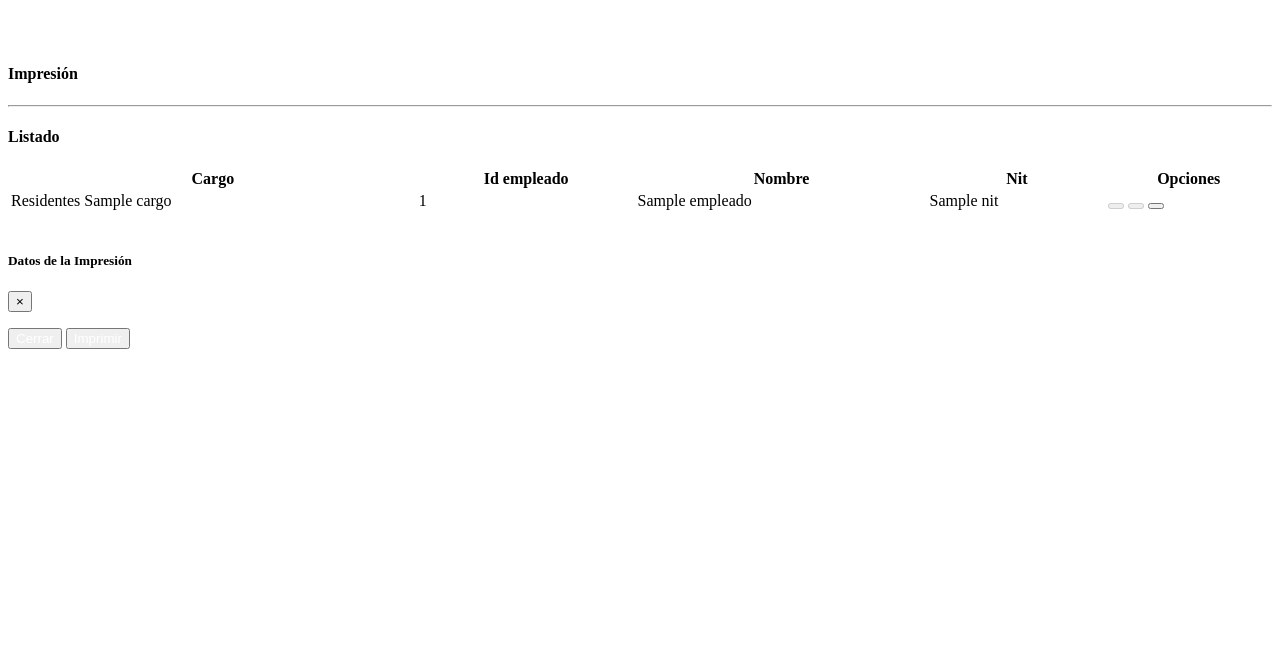
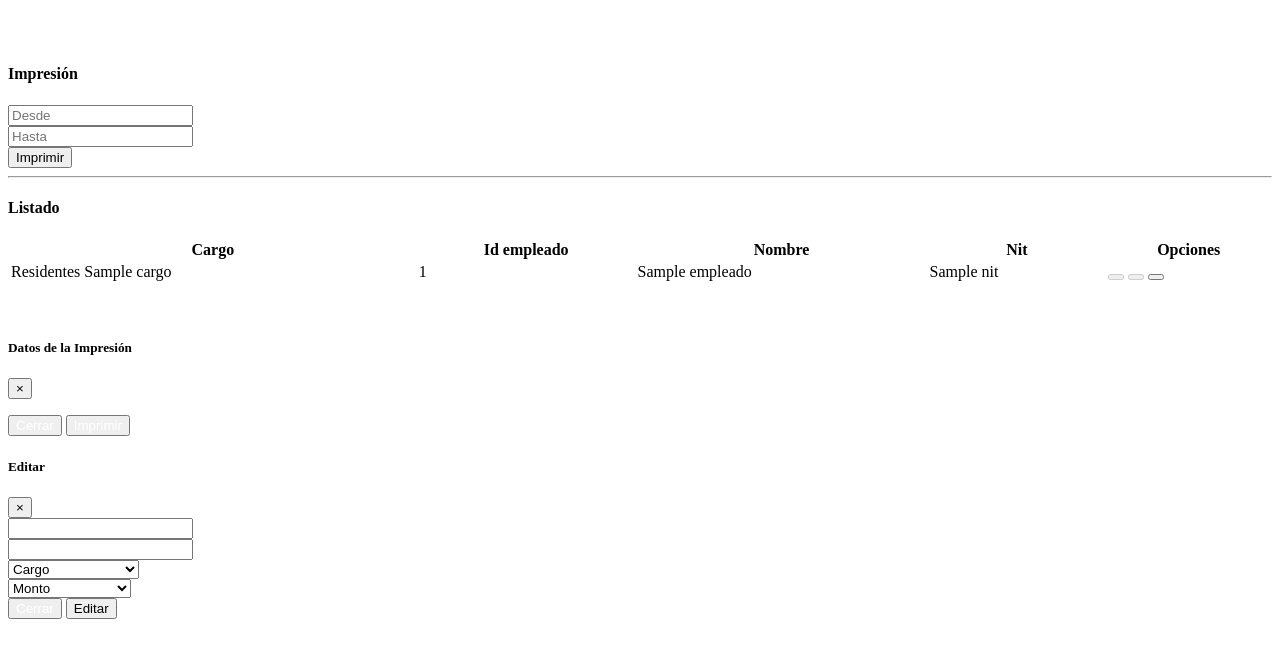
Before and after one commit to Greg-502/cheques, a CodeIgniter app: the page made by application/views/form.php in a window 1280 px wide. Shown: the top 658 px of the page. Run offline with CodeIgniter, Linux system fonts and the light colour scheme; tables that the repository leaves empty hold one stand-in row (values such as "Sample post"); the template is opened without the code that fills it: most values are stand-ins (such as "Sample title", 1, 10 or a date in 2020); some libraries are stand-ins or nearby versions.

Commit message:
Edicion agregada

```diff
--- a/application/config/database.php
+++ b/application/config/database.php
@@ -77,7 +77,7 @@ $db['default'] = array(
 	'dsn'	=> '',
 	'hostname' => 'localhost',
 	'username' => 'root',
-	'password' => '',
+	'password' => 'hro2020/',
 	'database' => 'cheques_tesoreria',
 	'dbdriver' => 'mysqli',
 	'dbprefix' => '',
--- a/application/controllers/Main.php
+++ b/application/controllers/Main.php
@@ -11,6 +11,7 @@ class Main extends CI_Controller {
 
 	public function index()
 	{
+		$this->load->model('MountModel');
 		$data['base_url'] = $this->config->item('base_url');
 
 		$year = gmdate('Y');
@@ -18,10 +19,10 @@ class Main extends CI_Controller {
 			'anio' => $year
 		);
 		$data['empleados'] = $this->empleado_model->listar();
-
+		$data2['montos'] = $this->MountModel->mounts();
 
 		$this->load->view('menu');
-		$this->load->view('form',$data);
+		$this->load->view('form',$data,$data2);
 		$this->load->view('footer', $dataY);
 	}
 
--- a/application/models/empleado_model.php
+++ b/application/models/empleado_model.php
@@ -41,4 +41,9 @@ class Empleado_model extends CI_Model{
 		$rows = $dbres->result_array();
 		return $rows[0]['status'];
 	}
+
+	function update_residente($id, $data) {
+		$this->db->where("id_Empleado", $id);
+		return $this->db->update("empleado", $data);
+	}
 }
--- a/application/views/form.php
+++ b/application/views/form.php
@@ -25,25 +25,28 @@
 
 <br><br>
 <div class="container">
-  <div id="prueba" class="">
-
-  </div>
   <div class="row">
     <div class="col-md-12">
       <h4 style="font-weight: bold">Impresión</h4>
-      <hr class="my-4">
-    </div>
+      <form method="POST" action="<?php echo base_url();?>XLote" autocomplete="off">
+      <div class="form-row">
+          <div class="col-md-2 mb-3">
+            <input class="form-control" type="number" min="1" placeholder="Desde" name="from" required minlength="5">
+          </div>
 
-<div class="container">
-  <div class="row">
-    <div class="col-12 col-md-9">
-        <h4 style="font-weight: bold;">Listado</h4>
-      </div>
-  </div>
+          <div class="col-md-2 mb-3">
+            <input class="form-control" type="number" min="1" placeholder="Hasta" name="to" required minlength="5">
+          </div>
 
-  <div class="row">
-    <div class="container box">
-      <div class="box-body">
+        <div class="col-md-2">
+          <button type="submit" class="btn btn-primary hvr-icon-fade">Imprimir</button>
+        </div>
+        </form>
+
+        <div class="col-md-12">
+        <hr class="my-4">
+      <h4 style="font-weight: bold;">Listado</h4>
+
           <table id="example" class="table table-striped table-bordered table-hover table-responsive-sm table-responsive-md" style="width:100%">
           <thead>
               <tr>
@@ -78,7 +81,7 @@
                     <td><?php echo $xRenglon->nit;?></td>
                     <td>
                       <button type="button" <?=$buttonsStatus?> onclick="datos_empleado('<?php echo $xRenglon->nombre?>',<?=$xRenglon->monto?>,'<?=$xRenglon->monto_letras?>')" data-toggle="modal" data-target="#imprimir" data-whatever="@mdo" class="btn btn-primary"><i class="fas fa-print"></i></button>
-                      <button type="button" <?=$buttonsStatus?> class="btn btn-success"><i class="fas fa-user-edit"></i></button>
+                      <button type="button" <?=$buttonsStatus?> class="btn btn-success EditBTN"><i class="fas fa-user-edit"></i></button>
                       <button id="baja" type="button" onclick="DarBaja(<?php echo $xRenglon->id_Empleado.','.$xRenglon->status?>)" <?=$classButton?>>
                         <i id="icon" <?=$classIcon?>></i>
                       </button>
@@ -88,8 +91,13 @@
           <?php  endif;?>
           </tbody>
         </table>
-      </div>
+
     </div>
+    </div>
+    </div>
+</div>
+
+
   </div>
 </div>
 <br>
@@ -126,6 +134,62 @@
           <button type="button" class="btn btn-secondary" data-dismiss="modal" style="color:white;">Cerrar</button>
           <button  onclick="imprimir()" data-dismiss="modal" class="btn btn-primary" name="imprimir" value="Imprimir" style="color:white;">Imprimir</button>
         </div>
+      </div>
+    </div>
+  </div>
+</div>
+<!-- Fin ventana emergente-->
+<!-- inicio del formulario emergente para editar-->
+<div class="modal fade" id="editaResidente" tabindex="-1" role="dialog" aria-labelledby="exampleModalLabel" aria-hidden="true">
+  <div class="modal-dialog" role="document">
+    <div class="modal-content">
+      <div class="modal-header">
+        <h5 class="modal-title" id="exampleModalLabel">Editar</h5>
+        <button type="button" class="close" data-dismiss="modal" aria-label="Close">
+          <span aria-hidden="true">&times;</span>
+        </button>
+      </div>
+      <div class="modal-body">
+
+        <form method="POST" action="<?php echo base_url();?>Edit/residente" autocomplete="off" id="formResidente">
+        <div class="form-row">
+          <div class="col-12 mb-3">
+               <input type="hidden" id="idRe" name="idRe">
+          </div>
+          <div class="col-12 mb-3">
+               <input class="form-control" type="text" id="nombreRE" name="nombreRE">
+          </div>
+          <div class="col-12 mb-3">
+               <input class="form-control" type="text" id="nitRE" name="nitRE">
+          </div>
+          <div class="col-12 mb-3">
+                <select id="depto" name="cargo" class="custom-select">
+                  <option value="">Cargo</option>
+                  <option value="1">Residente I</option>
+                  <option value="2">Residente II</option>
+                  <option value="3">Residente III</option>
+                  <option value="4">Residente IV</option>
+                  <option value="5">Jefe de residentes</option>
+                 </select>
+            </div>
+
+            <div class="col-12 mb-3">
+                <select name="monto" class="custom-select">
+                  <option value="">Monto</option>
+                  <?php
+                  foreach($montos as $row)
+                  {
+                   echo '<option value="'.$row->id_monto.'">'."Q ".$row->monto.'</option>';
+                  }
+                  ?>
+                 </select>
+            </div>
+      </div>
+        <div class="modal-footer">
+          <button type="button" class="btn btn-secondary" data-dismiss="modal" style="color:white;">Cerrar</button>
+          <button class='btn btn-primary btnEditar'>Editar</button>
+        </div>
+        </form>
       </div>
     </div>
   </div>
@@ -180,16 +244,18 @@ $(document).ready(function() {
         }
     } );
 
-    // Order by the grouping
-    $('#example tbody').on( 'click', 'tr.group', function () {
-        var currentOrder = table.order()[3];
-        if ( currentOrder[0] === groupColumn && currentOrder[1] === 'asc' ) {
-            table.order( [ groupColumn, 'desc' ] ).draw();
-        }
-        else {
-            table.order( [ groupColumn, 'asc' ] ).draw();
-        }
-    } );
+    var fila;
+    $(document).on("click", ".EditBTN", function(){
+      fila = $(this).closest("tr");
+      id = parseInt(fila.find('td:eq(0)').text());
+      nombre = fila.find('td:eq(1)').text();
+      nit = fila.find('td:eq(2)').text();
+
+      $("#idRe").val(id);
+      $("#nombreRE").val(nombre);
+      $("#nitRE").val(nit);
+      $("#editaResidente").modal("show");
+    });
 } );
 
 //funcion dar de baja------------------------
@@ -249,7 +315,5 @@ function imprimir(){
     pw.print();
     pw.close();
 }
+
 </script>
-<br>
-  </div>
-</div>
--- a/application/views/menu.php
+++ b/application/views/menu.php
@@ -22,7 +22,6 @@ defined('BASEPATH') OR exit('No direct script access allowed');
 
   <link rel="stylesheet" type="text/css" href="<?php echo base_url();?>assets/css/varios/index.css">
   <link rel="stylesheet" type="text/css" href="<?php echo base_url();?>assets/css/varios/animate.min.css">
-  <link rel="stylesheet" type="text/css" href="<?php echo base_url();?>assets/css/varios/hover.css">
   <link rel="shortcut icon" type="image/ico" href="<?php echo base_url(); ?>assets/image/gt.jpg"/>
 <!--glip icons -->
   <link rel="stylesheet" href="https://cdnjs.cloudflare.com/ajax/libs/font-awesome/4.7.0/css/font-awesome.min.css">
```
Also changed, not shown: application/controllers/Edit.php (added, +24 -0 lines), application/controllers/XLote.php (+15 -2 lines).
